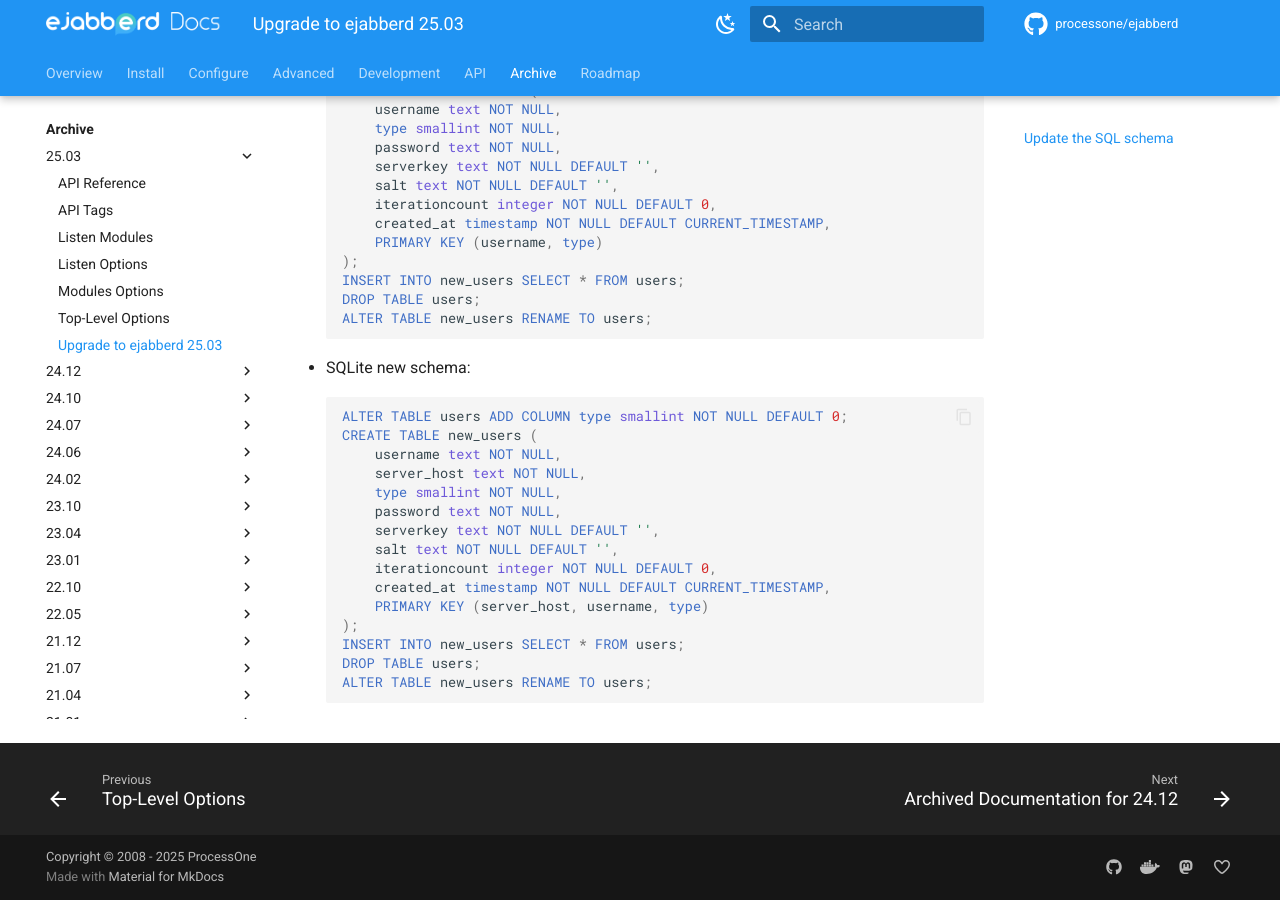
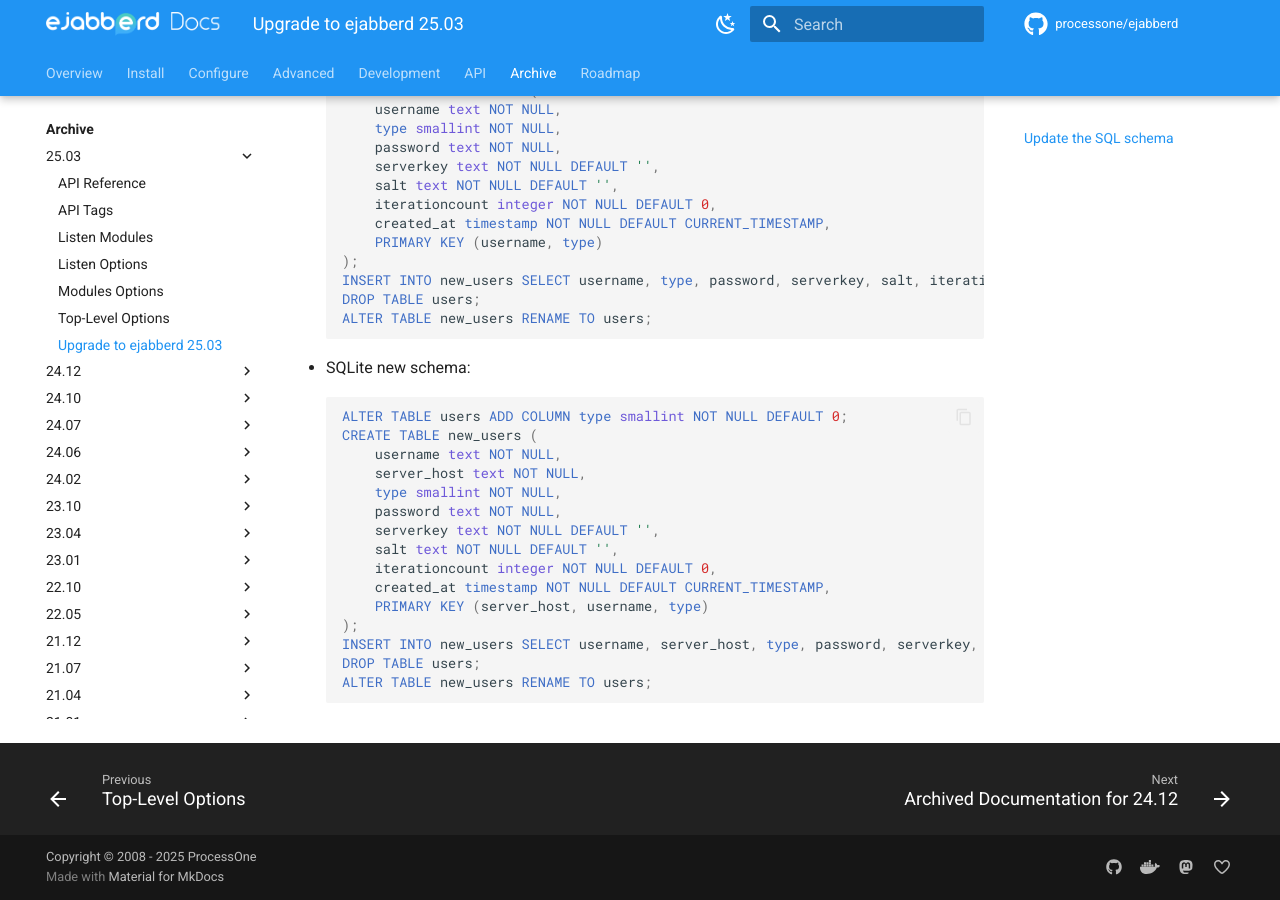
Before and after one commit to processone/docs.ejabberd.im, an MkDocs documentation site: the page built from content/archive/25.03/upgrade.md, in a window 1280 px wide and 900 px high, scrolled down 1100 px. Built offline with MkDocs 1.6.1 and Material for MkDocs 9.7.7, drawn with Linux system fonts in a browser that asks for light colours; comment, search, counter and statistics services are not loaded.

Commit message:
Fix sqlite schema upgrade instructions

````diff
--- a/content/archive/25.03/upgrade.md
+++ b/content/archive/25.03/upgrade.md
@@ -52,7 +52,7 @@
     created_at timestamp NOT NULL DEFAULT CURRENT_TIMESTAMP,
     PRIMARY KEY (username, type)
 );
-INSERT INTO new_users SELECT * FROM users;
+INSERT INTO new_users SELECT username, type, password, serverkey, salt, iterationcount, created_at FROM users;
 DROP TABLE users;
 ALTER TABLE new_users RENAME TO users;
 ```
@@ -71,7 +71,7 @@
     created_at timestamp NOT NULL DEFAULT CURRENT_TIMESTAMP,
     PRIMARY KEY (server_host, username, type)
 );
-INSERT INTO new_users SELECT * FROM users;
+INSERT INTO new_users SELECT username, server_host, type, password, serverkey, salt, iterationcount, created_at FROM users;
 DROP TABLE users;
 ALTER TABLE new_users RENAME TO users;
 ```
````
